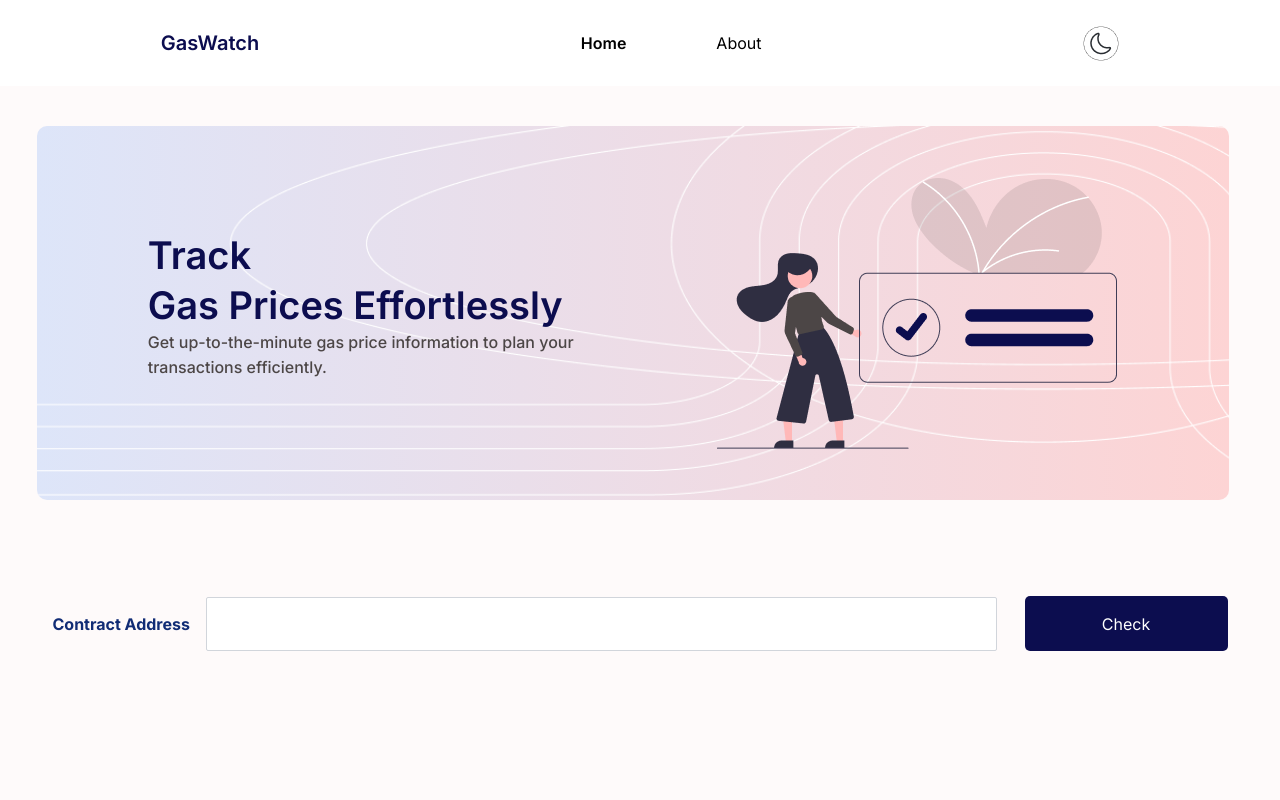
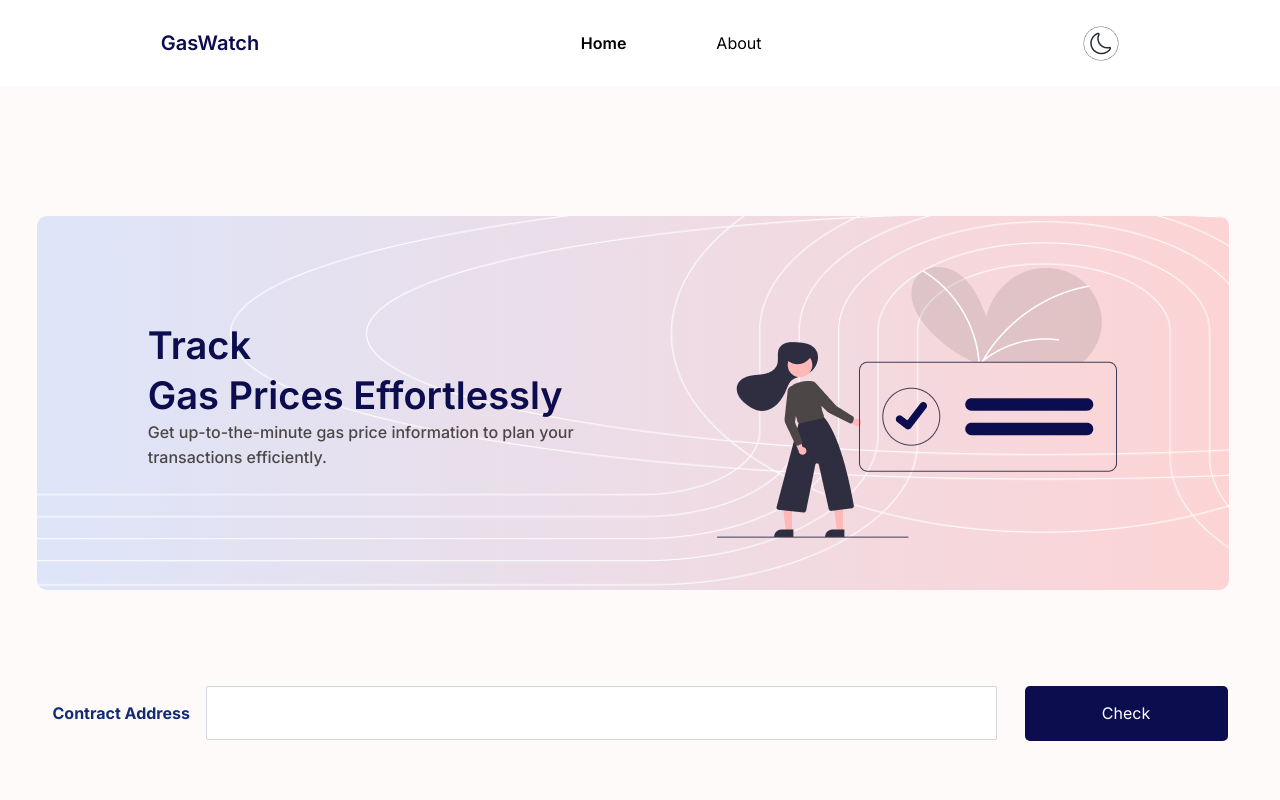
Before and after one commit to faytey/starknet-gasprice-gas-limit-endpoint, a Next.js app in the folder frontend/: page / in a window 1280 px wide. Shown: the top 800 px of the page. Built offline with nearby package versions, Linux system fonts and the light colour scheme.

Commit message:
aligned homepage

```diff
--- a/frontend/src/app/page.js
+++ b/frontend/src/app/page.js
@@ -5,7 +5,7 @@ import ActualFeesProvider from "@/context/ActualFeesContext";
 export default function Home() {
   return (
     <ActualFeesProvider>
-      <main className="xl:flex xl:min-h-screen flex-col items-center justify-between xl:p-10 pb-10 dark:bg-[#060304] bg-[#FEFAFA]">
+      <main className="xl:flex xl:min-h-screen flex-col items-center justify-center  dark:bg-[#060304] bg-[#FEFAFA]">
         <HomePage />
       </main>
     </ActualFeesProvider>
```
